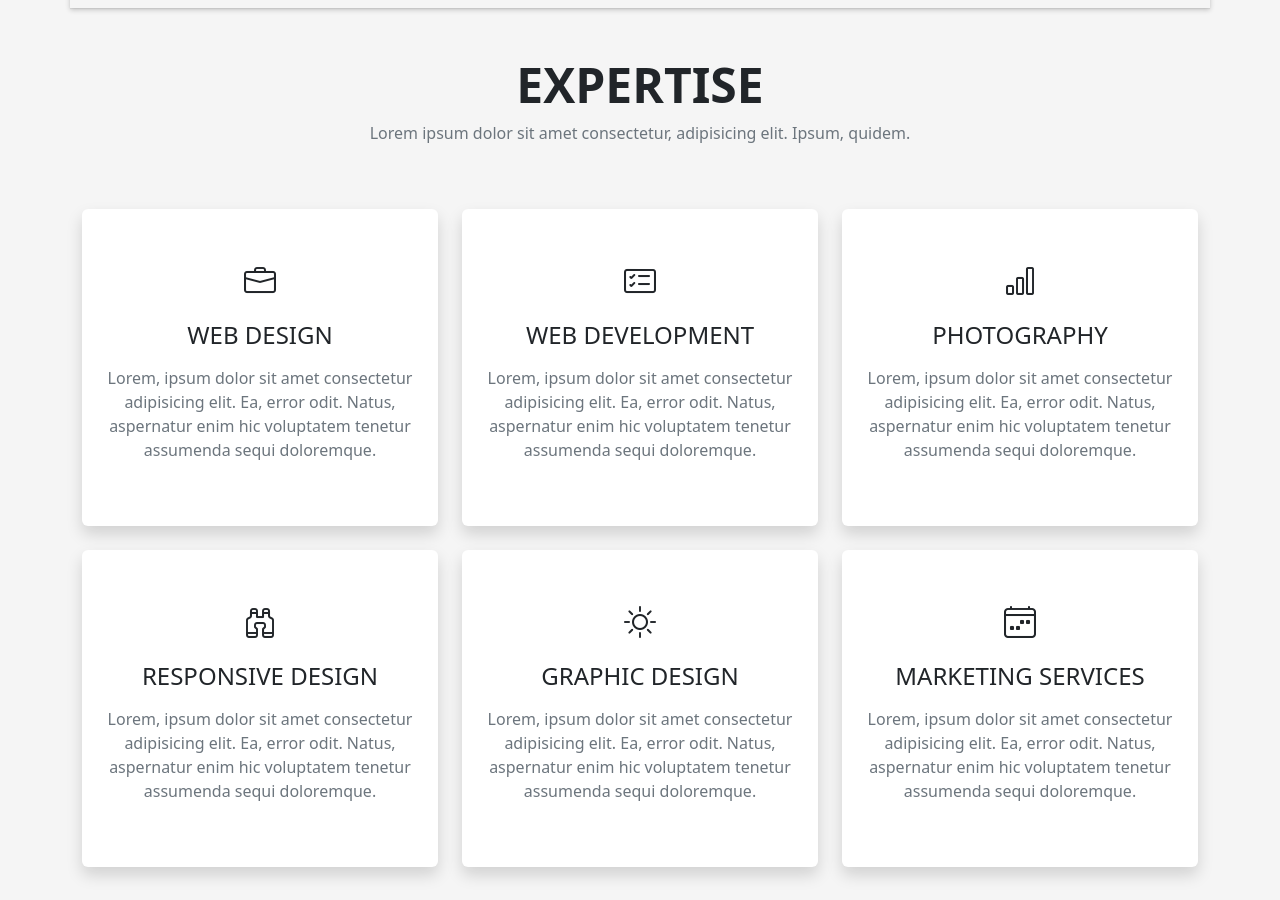
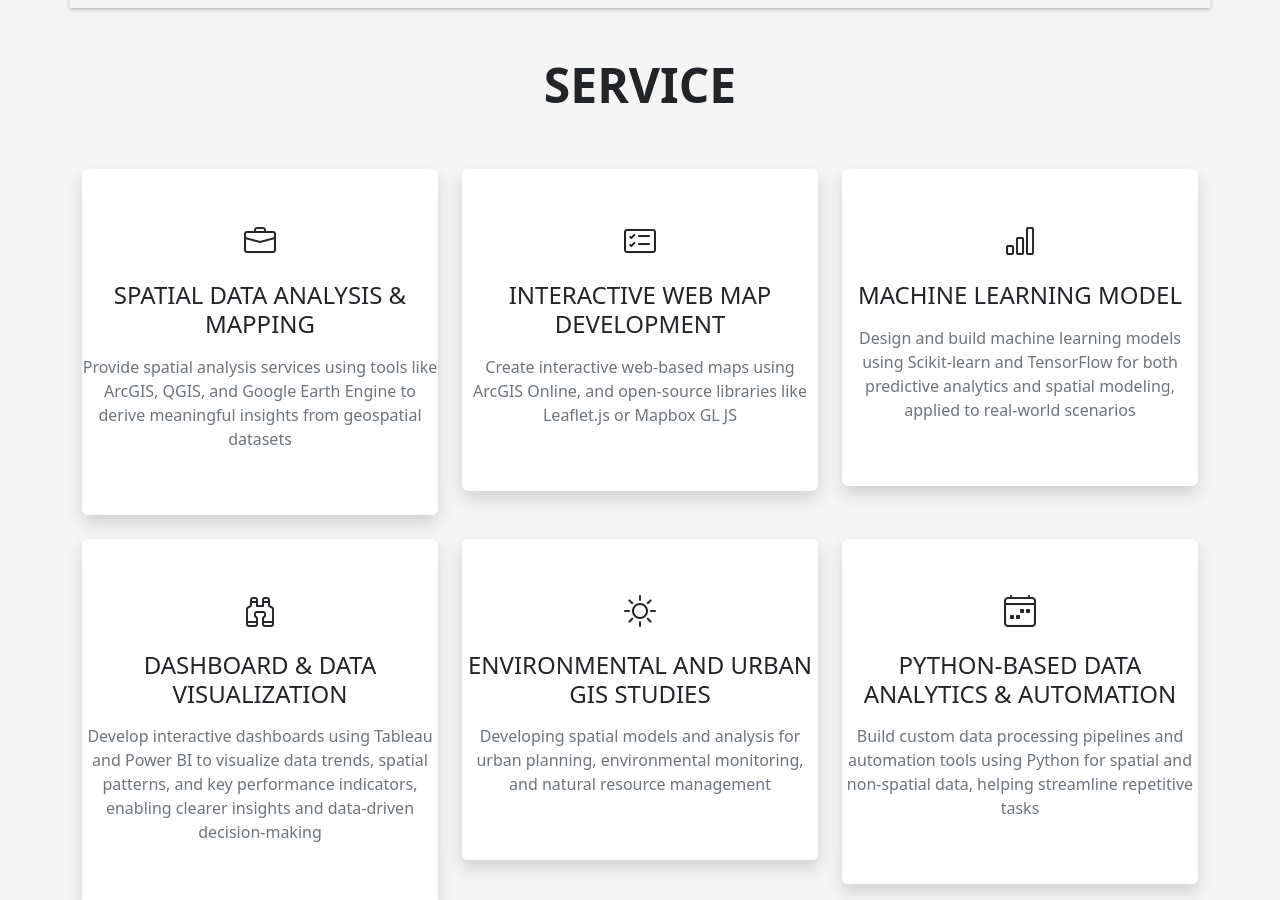
Before and after one commit to dikoharyadhanto/dikoharyadhanto.github.io, a plain HTML site: page index.html in a window 1280 px wide. Shown: the part 1900-2800 px from the top of the page. Drawn offline with nearby package versions, Linux system fonts and the light colour scheme.

Commit message:
Update index.html

```diff
--- a/index.html
+++ b/index.html
@@ -43,7 +43,7 @@
               <a class="nav-link" href="#about">About</a>
             </li>
             <li class="nav-item">
-              <a class="nav-link" href="#expertise">Expertise</a>
+              <a class="nav-link" href="#service">Service</a>
             </li>
             <li class="nav-item">
               <a class="nav-link" href="#portofolio">Project</a>
@@ -217,13 +217,9 @@
         </div>
       </div>
     </section>
-    <section id="expertise" class="mt-5">
+    <section id="service" class="mt-5">
       <header class="text-center">
-        <h1 class="title-a">Expertise</h1>
-        <p class="text-secondary">
-          Lorem ipsum dolor sit amet consectetur, adipisicing elit. Ipsum,
-          quidem.
-        </p>
+        <h1 class="title-a">Service</h1>
       </header>
       <div class="container pt-5">
         <div class="row g-4">
@@ -238,12 +234,12 @@
               </div>
 
               <h2 class="text-uppercase text-center h4 pt-3 pb-2">
-                Web Design
+                Spatial Data Analysis & Mapping
               </h2>
               <p class="text-secondary text-center">
-                Lorem, ipsum dolor sit amet consectetur adipisicing elit. Ea,
-                error odit. Natus, aspernatur enim hic voluptatem tenetur
-                assumenda sequi doloremque.
+                Provide spatial analysis services using tools like ArcGIS,
+                QGIS, and Google Earth Engine to derive meaningful insights
+                from geospatial datasets
               </p>
             </div>
           </div>
@@ -258,12 +254,11 @@
               </div>
 
               <h2 class="text-uppercase text-center h4 pt-3 pb-2">
-                Web Development
+                Interactive Web Map Development
               </h2>
               <p class="text-secondary text-center">
-                Lorem, ipsum dolor sit amet consectetur adipisicing elit. Ea,
-                error odit. Natus, aspernatur enim hic voluptatem tenetur
-                assumenda sequi doloremque.
+                Create interactive web-based maps using ArcGIS Online, and
+                open-source libraries like Leaflet.js or Mapbox GL JS
               </p>
             </div>
           </div>
@@ -278,12 +273,12 @@
               </div>
 
               <h2 class="text-uppercase text-center h4 pt-3 pb-2">
-                Photography
+                Machine Learning Model
               </h2>
               <p class="text-secondary text-center">
-                Lorem, ipsum dolor sit amet consectetur adipisicing elit. Ea,
-                error odit. Natus, aspernatur enim hic voluptatem tenetur
-                assumenda sequi doloremque.
+                Design and build machine learning models using Scikit-learn
+                and TensorFlow for both predictive analytics and spatial modeling,
+                applied to real-world scenarios
               </p>
             </div>
           </div>
@@ -298,12 +293,13 @@
               </div>
 
               <h2 class="text-uppercase text-center h4 pt-3 pb-2">
-                Responsive Design
+                Dashboard & Data Visualization
               </h2>
               <p class="text-secondary text-center">
-                Lorem, ipsum dolor sit amet consectetur adipisicing elit. Ea,
-                error odit. Natus, aspernatur enim hic voluptatem tenetur
-                assumenda sequi doloremque.
+                Develop interactive dashboards using Tableau and Power BI to
+                visualize data trends, spatial patterns, and key performance
+                indicators, enabling clearer insights and data-driven
+                decision-making
               </p>
             </div>
           </div>
@@ -318,12 +314,11 @@
               </div>
 
               <h2 class="text-uppercase text-center h4 pt-3 pb-2">
-                Graphic Design
+                Environmental and Urban GIS Studies
               </h2>
               <p class="text-secondary text-center">
-                Lorem, ipsum dolor sit amet consectetur adipisicing elit. Ea,
-                error odit. Natus, aspernatur enim hic voluptatem tenetur
-                assumenda sequi doloremque.
+                Developing spatial models and analysis for urban planning,
+                environmental monitoring, and natural resource management
               </p>
             </div>
           </div>
@@ -338,12 +333,12 @@
               </div>
 
               <h2 class="text-uppercase text-center h4 pt-3 pb-2">
-                Marketing Services
+                Python-based Data Analytics & Automation
               </h2>
               <p class="text-secondary text-center">
-                Lorem, ipsum dolor sit amet consectetur adipisicing elit. Ea,
-                error odit. Natus, aspernatur enim hic voluptatem tenetur
-                assumenda sequi doloremque.
+                Build custom data processing pipelines and automation tools
+                using Python for spatial and non-spatial data, helping
+                streamline repetitive tasks
               </p>
             </div>
           </div>
```
